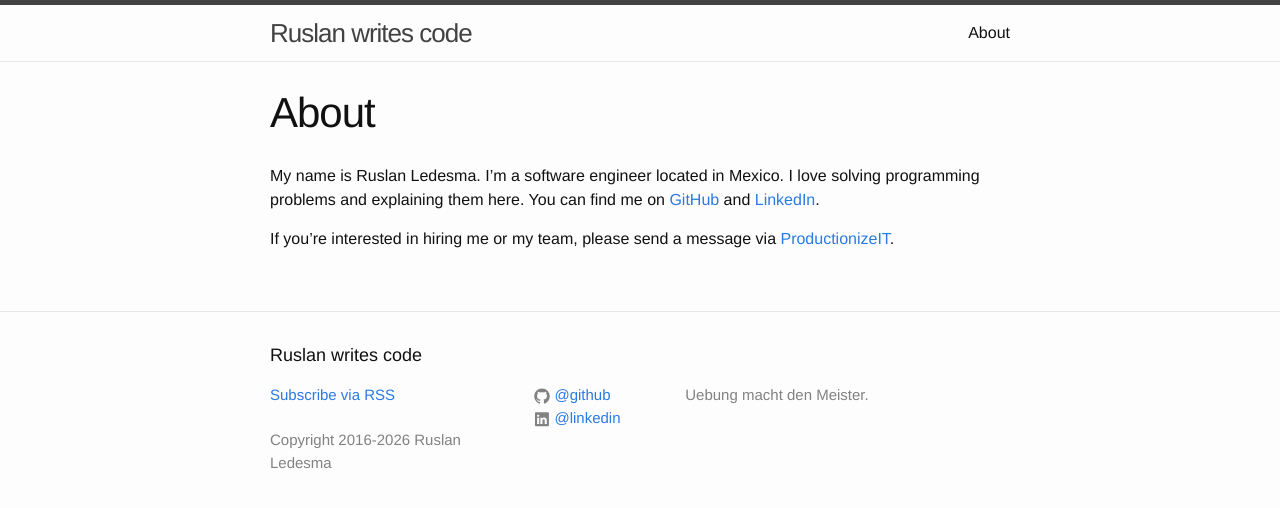
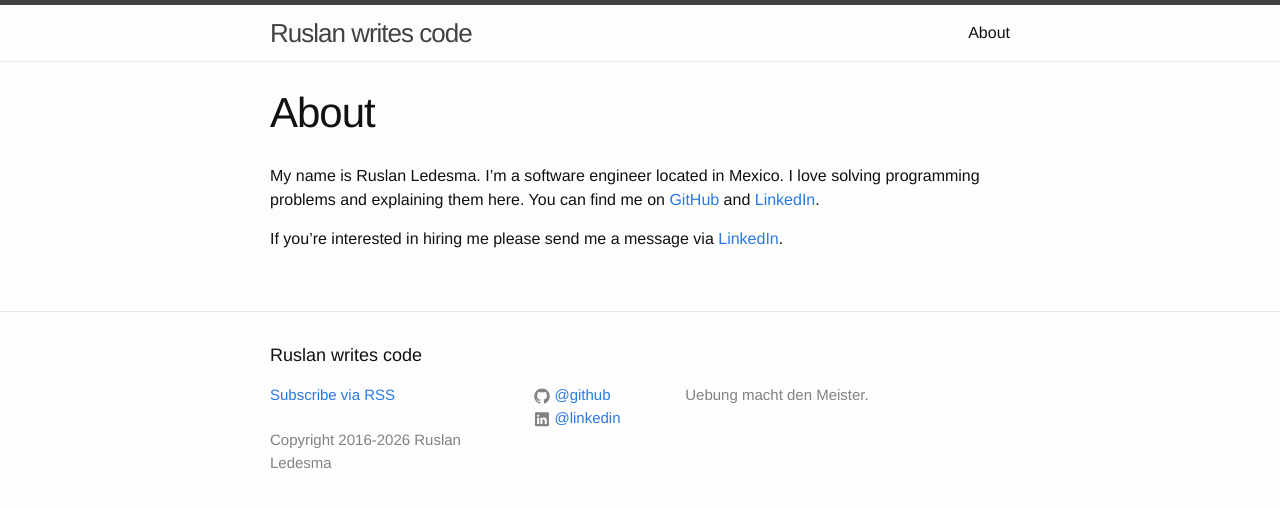
Before and after one commit to mrrusof/mrrusof.github.io, a Jekyll site: the page built from about.md, in a window 1280 px wide. Shown: the top 508 px of the page. Built offline with Jekyll 4.4.1, drawn with Linux system fonts in a browser that asks for light colours.

Commit message:
Change about call to action.

```diff
--- a/about.md
+++ b/about.md
@@ -10,5 +10,6 @@ find me on <a href="https://github.com/{{ site.github_username
 }}">GitHub</a> and <a href="https://www.linkedin.com/in/{{
 site.linkedin_username }}">LinkedIn</a>.
 
-If you're interested in hiring me or my team, please send a message
-via <a href="https://productionizeit.com">ProductionizeIT</a>.
+If you're interested in hiring me please send me a message via <a
+href="https://www.linkedin.com/in/{{ site.linkedin_username
+}}">LinkedIn</a>.
```
